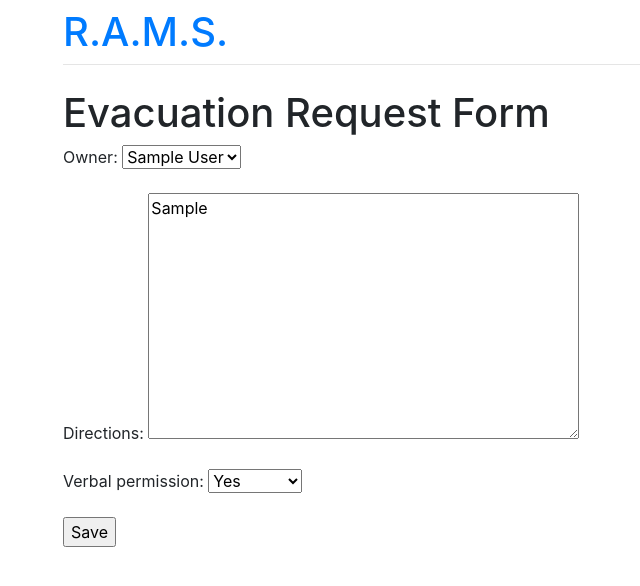
After one commit to trevorskaggs/shelterly, a Django app: page /hotline/starcall/1/1/edit in a window 1280 px wide. The commit adds this page. Shown: the top 586 px of the page, without its empty margins (22-662 px from the left). Run offline with Django 3.2, Linux system fonts and the light colour scheme; tables that the repository leaves empty hold one stand-in row (values such as "Sample post"); some libraries are stand-ins or nearby versions.

Commit message:
intergrated EvacReq model into hot_line call; first draft

```diff
--- a/hotline/forms.py
+++ b/hotline/forms.py
@@ -1,6 +1,7 @@
 from django import forms
 from people.models import Owner
 from animals.models import Animal
+from .models import EvacReq
 
 class HotlineOwnerForm(forms.ModelForm):
 
@@ -10,3 +11,9 @@ class HotlineOwnerForm(forms.ModelForm):
             'work_phone', 'cell_phone', 'best_contact', \
             'drivers_license', 'address', 'apartment', 'city', \
             'state', 'zip_code', ]
+
+class EvacRequestForm(forms.ModelForm):
+
+    class Meta:
+        model  = EvacReq
+        fields = ['owner', 'directions', 'verbal_permission']
--- a/hotline/models.py
+++ b/hotline/models.py
@@ -33,6 +33,3 @@ class EvacReq(models.Model):
 
     class Meta:
         ordering = []
-
-    def __str__(self):
-        return self.field_name
--- a/hotline/templates/animal_fin.html
+++ /dev/null
@@ -1,4 +0,0 @@
-{% extends 'base.html' %}
-
-{% block content %}
-{% endblock %}
--- a/hotline/templates/animal_start.html
+++ /dev/null
@@ -1,4 +0,0 @@
-{% extends 'base.html' %}
-
-{% block content %}
-{% endblock %}
--- a/hotline/templates/call_fin.html
+++ /dev/null
@@ -1,4 +0,0 @@
-{% extends 'base.html' %}
-
-{% block content %}
-{% endblock %}
--- a/hotline/templates/cat.html
+++ /dev/null
@@ -1,4 +0,0 @@
-{% extends 'base.html' %}
-
-{% block content %}
-{% endblock %}
--- a/hotline/templates/dog.html
+++ /dev/null
@@ -1,4 +0,0 @@
-{% extends 'base.html' %}
-
-{% block content %}
-{% endblock %}
--- /dev/null
+++ b/hotline/templates/evac_request_edit.html
@@ -0,0 +1,11 @@
+{% extends 'base.html' %}
+
+{% block content %}
+
+  <h1>Evacuation Request Form</h1>
+  <form action="" method="post">{% csrf_token %}
+    {{form.as_p}}
+    <input type="submit" value="Save">
+  </form>
+
+{% endblock %}
--- a/hotline/templates/other.html
+++ /dev/null
@@ -1,4 +0,0 @@
-{% extends 'base.html' %}
-
-{% block content %}
-{% endblock %}
--- a/hotline/templates/start_call.html
+++ b/hotline/templates/start_call.html
@@ -1,7 +1,7 @@
 {% extends 'base.html' %}
 
 {% block content %}
-<a class="btn btn-warning btn-lg btn-block" href="{% url 'hotline:hotline_new_owner' %}"> OWNER CALLING</a>
+<a class="btn btn-warning btn-lg btn-block" href="{% url 'hotline:hotline_new_owner' evac_request.pk %}"> OWNER CALLING</a>
 <a class="btn btn-warning btn-lg btn-block" href="{% url 'animals:animal_list' %}"> NON-OWNER CALLING</a>
 
 {% endblock %}
--- a/hotline/urls.py
+++ b/hotline/urls.py
@@ -23,8 +23,9 @@ app_name = 'hotline'
 urlpatterns = [
     path('admin/', admin.site.urls),
     path('startcall', views.start_call, name ='start_call'),
-    path('startcall/owner_new', views.hotline_new_owner, name = 'hotline_new_owner'),
-    path('starcall/owner_summ/<int:pk>', views.hotline_summ_owner, name = 'hotline_summ_owner'),
-    path('startcall/owner_summ/<int:pk>/<species>/new', views.hotline_new_animal, name="hotline_new_animal"),
+    path('startcall/<evac_request>/owner_new', views.hotline_new_owner, name = 'hotline_new_owner'),
+    path('starcall/<evac_request>/<int:pk>/edit', views.evac_request_edit, name = 'evac_request_edit'),
+    path('starcall/<evac_request>/<int:pk>', views.evac_request, name = 'evac_request'),
+    path('startcall/<evac_request>/<int:pk>/<species>/new', views.hotline_new_animal, name="hotline_new_animal"),
     path('', views.hotline_landing, name='hotline_landing'),
 ]
--- a/hotline/views.py
+++ b/hotline/views.py
@@ -5,7 +5,8 @@ from django.urls import reverse_lazy
 from people.models import Owner
 from animals.models import Animal
 from animals.forms import DogForm, CatForm, OtherForm
-from .forms import HotlineOwnerForm
+from .models import EvacReq
+from .forms import HotlineOwnerForm, EvacRequestForm
 
 
 # Create your views here.
@@ -13,24 +14,44 @@ def hotline_landing(request):
     return render(request, 'hotline_landing.html')
 
 def start_call(request):
-    return render(request, 'start_call.html')
+    evac_request = EvacReq.objects.create()
+    context = {
+        'evac_request':evac_request
+    }
+    return render(request, 'start_call.html', context)
 
-def hotline_new_owner(request):
+def hotline_new_owner(request, evac_request):
+
     if request.POST:
         form = HotlineOwnerForm(request.POST)
         form.save()
-        return redirect('hotline:hotline_summ_owner', pk=form.instance.pk)
+        return redirect('hotline:evac_request_edit', evac_request=evac_request, pk=form.instance.pk)
     form = HotlineOwnerForm()
     return render(request, 'hotline_new_owner.html', {'form':form})
 
-def hotline_summ_owner(request, pk):
+def evac_request_edit(request, evac_request, pk):
+
     owner = Owner.objects.get(pk=pk)
+    evac_request_obj = EvacReq.objects.get(pk=evac_request)
+    evac_request_obj.owner = owner
+
+    if request.POST:
+        form = EvacRequestForm(request.POST, instance=evac_request_obj)
+        form.save()
+        return redirect('hotline:evac_request', evac_request=evac_request, pk=pk )
+    form = EvacRequestForm(instance=evac_request_obj)
+    return render(request, 'evac_request_edit.html', {'form':form})
+
+def evac_request(request, evac_request, pk):
+    owner = Owner.objects.get(pk=pk)
+    evac_request_obj = EvacReq.objects.get(pk=evac_request)
     owned_animal_list = Animal.objects.all().filter(owner=owner)
     context = {
         'owned_animal_list':owned_animal_list,
         'owner':owner,
+        'evac_request':evac_request_obj,
     }
-    return render(request, 'hotline_summ_owner.html', context)
+    return render(request, 'evac_request.html', context)
 
 SPECIES_DICT = {
     'dog': DogForm,
@@ -38,13 +59,13 @@ SPECIES_DICT = {
     'oth': OtherForm,
 }
 
-def hotline_new_animal(request, species, pk):
+def hotline_new_animal(request, evac_request, pk, species):
     if request.POST:
         form = SPECIES_DICT[species](request.POST)
         owner = Owner.objects.get(pk=pk)
         form.instance.owner = owner
         animal = form.save()
         #return redirect('animals:animal_edit', pk=animal.pk)
-        return redirect('hotline:hotline_summ_owner', pk=owner.pk)
+        return redirect('hotline:evac_request', evac_request=evac_request, pk=owner.pk)
     form = SPECIES_DICT[species]()
     return render(request, 'animal_new.html', {'form':form})
```
Also changed, not shown: hotline/templates/evac_request.html (added, +22 -0 lines), hotline/templates/hotline_summ_owner.html (deleted, +0 -21 lines).
